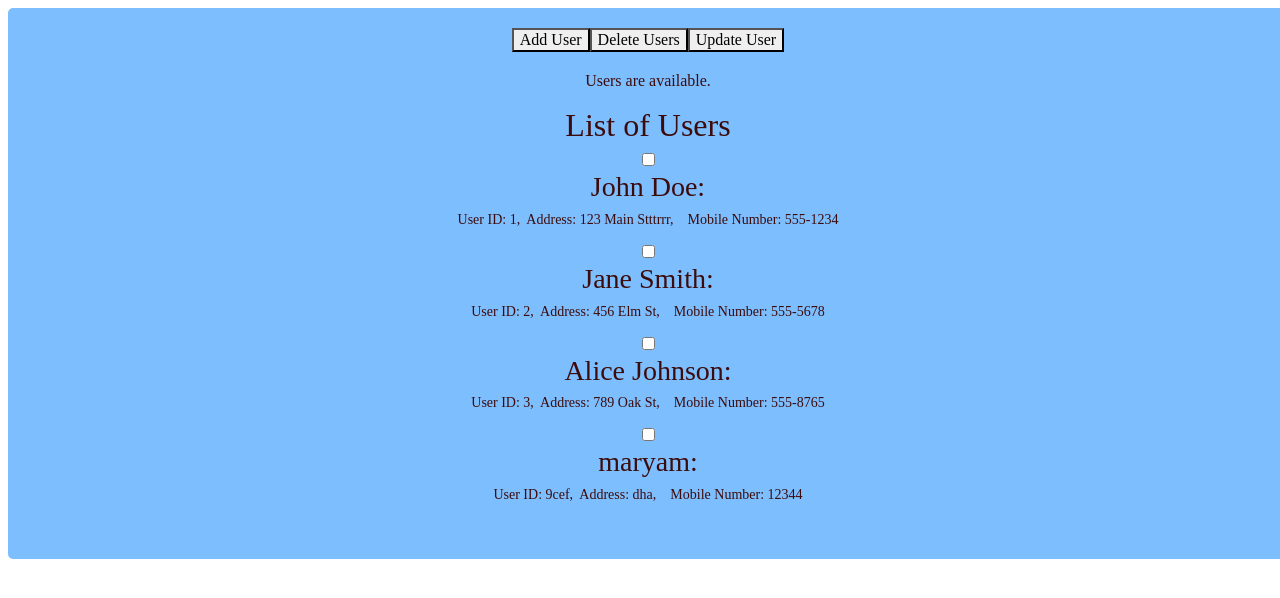
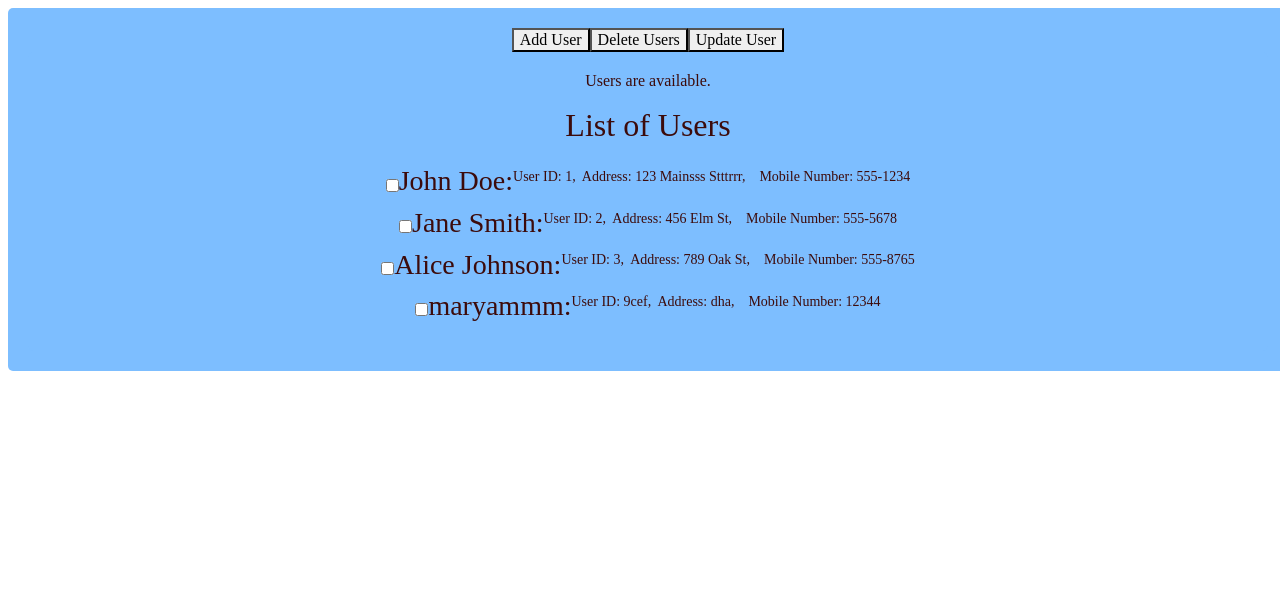
Before and after one commit to Coconut-X/AngularCRUD, an Angular app: page / in a window 1280 px wide. Shown: the top 598 px of the page. Built offline with nearby package versions, Linux system fonts and the light colour scheme; data requests are answered from the project's data file.

Commit message:
css left only

```diff
--- a/db.json
+++ b/db.json
@@ -2,7 +2,7 @@
   "users": [
     {
       "name": "John Doe",
-      "address": "123 Main Stttrrr",
+      "address": "123 Mainsss Stttrrr",
       "mobile_number": "555-1234",
       "id": "1"
     },
@@ -19,10 +19,10 @@
       "mobile_number": "555-8765"
     },
     {
-      "id": "9cef",
-      "name": "maryam",
+      "name": "maryammm",
       "address": "dha",
-      "mobile_number": "12344"
+      "mobile_number": "12344",
+      "id": "9cef"
     }
   ]
 }
--- a/src/app/home/home.component.html
+++ b/src/app/home/home.component.html
@@ -16,10 +16,10 @@
 
     <h2>List of Users</h2>
 
-    <div>
+    <div class="userListContainer">
         @for(user of users; track user.id) {
+        <div class="userListItem">
             <input type="checkbox" (change)="onCheckBoxChange($event, user.id)">
-        <div class="userItem">
             <h3>{{ user.name }}: </h3>
             <pre>User ID: {{ user.id }},  Address: {{ user.address }},    Mobile Number: {{ user.mobile_number }}</pre>
         </div>
--- a/src/app/home/home.component.scss
+++ b/src/app/home/home.component.scss
@@ -4,12 +4,7 @@
 // 2. Import Bootstrap's default variables (so you can use them or override them)
 @import "bootstrap/scss/variables";
 
-// 3. DEFINE YOUR CUSTOM VARIABLES HERE
 $background-color: #7dbeff;
-// Example of overriding a Bootstrap variable:
-// $primary: #900;
-
-// 4. Create your custom classes that use your variables
 
 .home-container {
   display: flex;
@@ -21,6 +16,22 @@ $background-color: #7dbeff;
   text-align: center;
   width: 100%;
 }
+
+.userListContainer {
+  display: flex;
+  flex-direction: column;
+  align-items: center;
+  margin-top: 20px;
+}
+
+.userListItem{
+  display: flex;
+  flex-direction: row;
+  justify-content: space-between;
+  align-items: center;
+}
+
+
 
 .home-container-dull{
     @extend .home-container;
--- a/src/app/update-user/update-user.component.scss
+++ b/src/app/update-user/update-user.component.scss
@@ -1,6 +1,10 @@
 
 .hidden-form{
-    display: none;
+    /*should be hidden but take place*/
+    visibility: hidden;
+    display: flex;
+    flex-direction: column;
+    gap: 10px;
 }
 
 .formWindow {
@@ -30,6 +34,7 @@
 }
 
 .profileForm {
+
     display: flex;
     flex-direction: column;
     gap: 10px;
--- a/src/app/update-user/update-user.component.ts
+++ b/src/app/update-user/update-user.component.ts
@@ -70,15 +70,12 @@ export class UpdateUserComponent {
       const userData = this.profileForm.value;
       const id = this.idForm.value.id;
 
-      // Include the ID in the user data for the update
       const userDataWithId = { ...userData, id: id };
 
       this.userService.updateUser(userDataWithId).subscribe({
         next: () => {
           console.log('User updated successfully');
-          alert('User updated successfully!');
 
-          // Reset form and emit close event only after successful update
           this.showUpdateForm = false;
           this.showIdForm = false;
           this.profileForm.reset();
```
